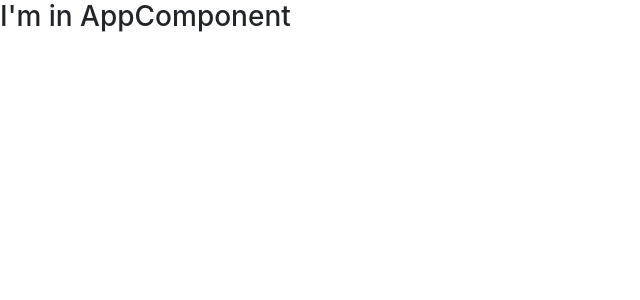
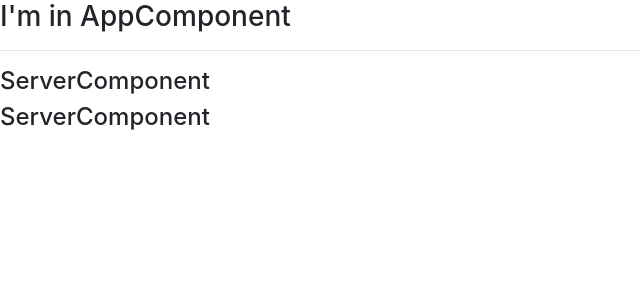
Before and after one commit to Victor-Tellez/Angular8_HelloWorld, an Angular app: page / in a window 1280 px wide. Shown: the top 300 px of the page, without its empty margins (0-640 px from the left). Built offline with nearby package versions, Linux system fonts and the light colour scheme.

Commit message:
Created Servers Component

```diff
--- a/src/app/app.component.html
+++ b/src/app/app.component.html
@@ -6,5 +6,9 @@
 fix
 refactor
 test
+
+ng g c servers
 -->
 <h3> I'm in AppComponent</h3>
+<hr>
+<app-servers></app-servers>
--- a/src/app/app.module.ts
+++ b/src/app/app.module.ts
@@ -6,11 +6,13 @@
 
 import { AppComponent } from './app.component';
 import { ServerComponent } from './server/server.component';
+import { ServersComponent } from './servers/servers.component';
 
 @NgModule({
   declarations: [
     AppComponent,
-    ServerComponent
+    ServerComponent,
+    ServersComponent
   ],
   imports: [
     BrowserModule,
--- a/src/app/server/server.component.html
+++ b/src/app/server/server.component.html
@@ -0,0 +1 @@
+<h4>ServerComponent</h4>
--- /dev/null
+++ b/src/app/servers/servers.component.html
@@ -0,0 +1,2 @@
+<app-server></app-server>
+<app-server></app-server>
--- /dev/null
+++ b/src/app/servers/servers.component.ts
@@ -0,0 +1,15 @@
+import { Component, OnInit } from '@angular/core';
+
+@Component({
+  selector: 'app-servers',
+  templateUrl: './servers.component.html',
+  styleUrls: ['./servers.component.css']
+})
+export class ServersComponent implements OnInit {
+
+  constructor() { }
+
+  ngOnInit() {
+  }
+
+}
```
Also changed, not shown: src/app/servers/servers.component.css (added).
